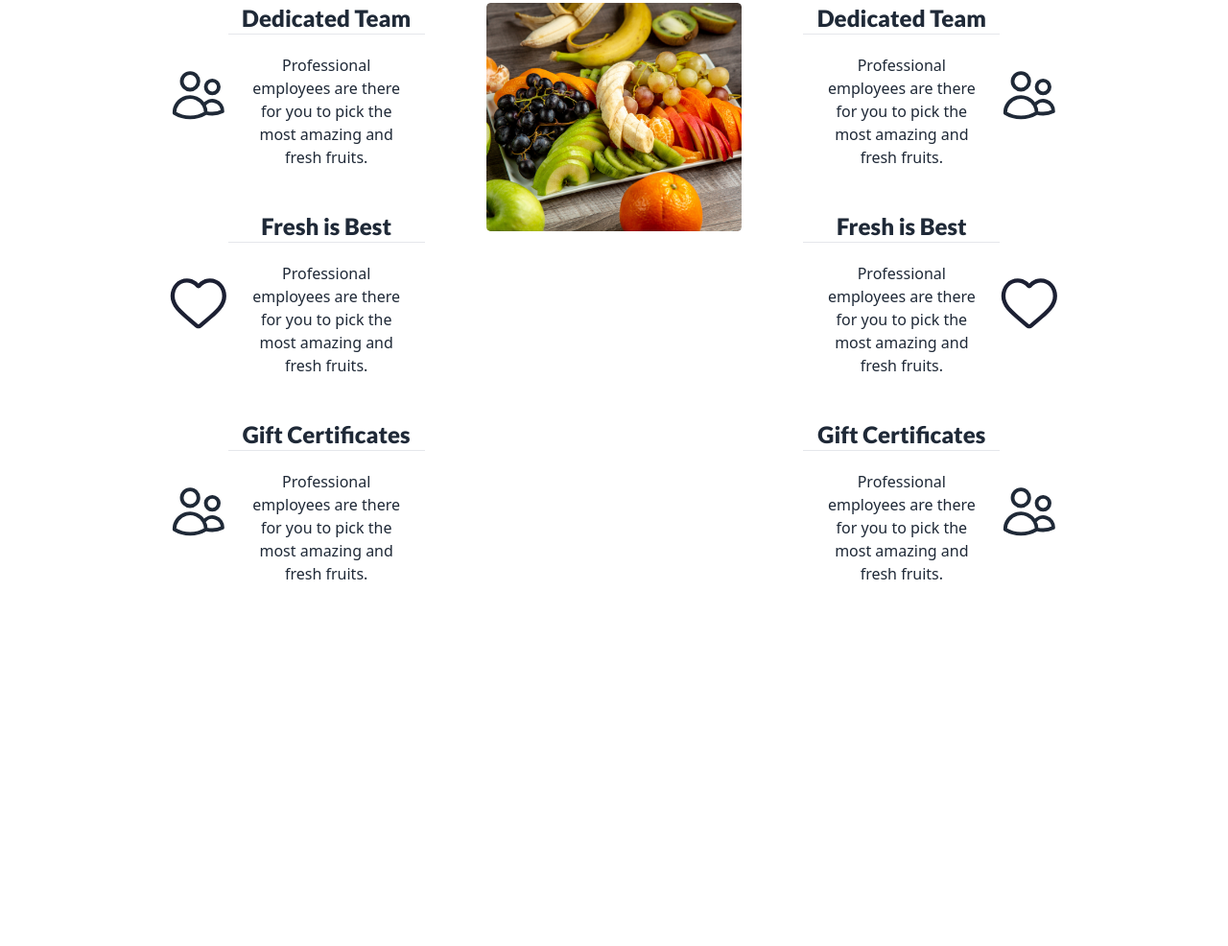
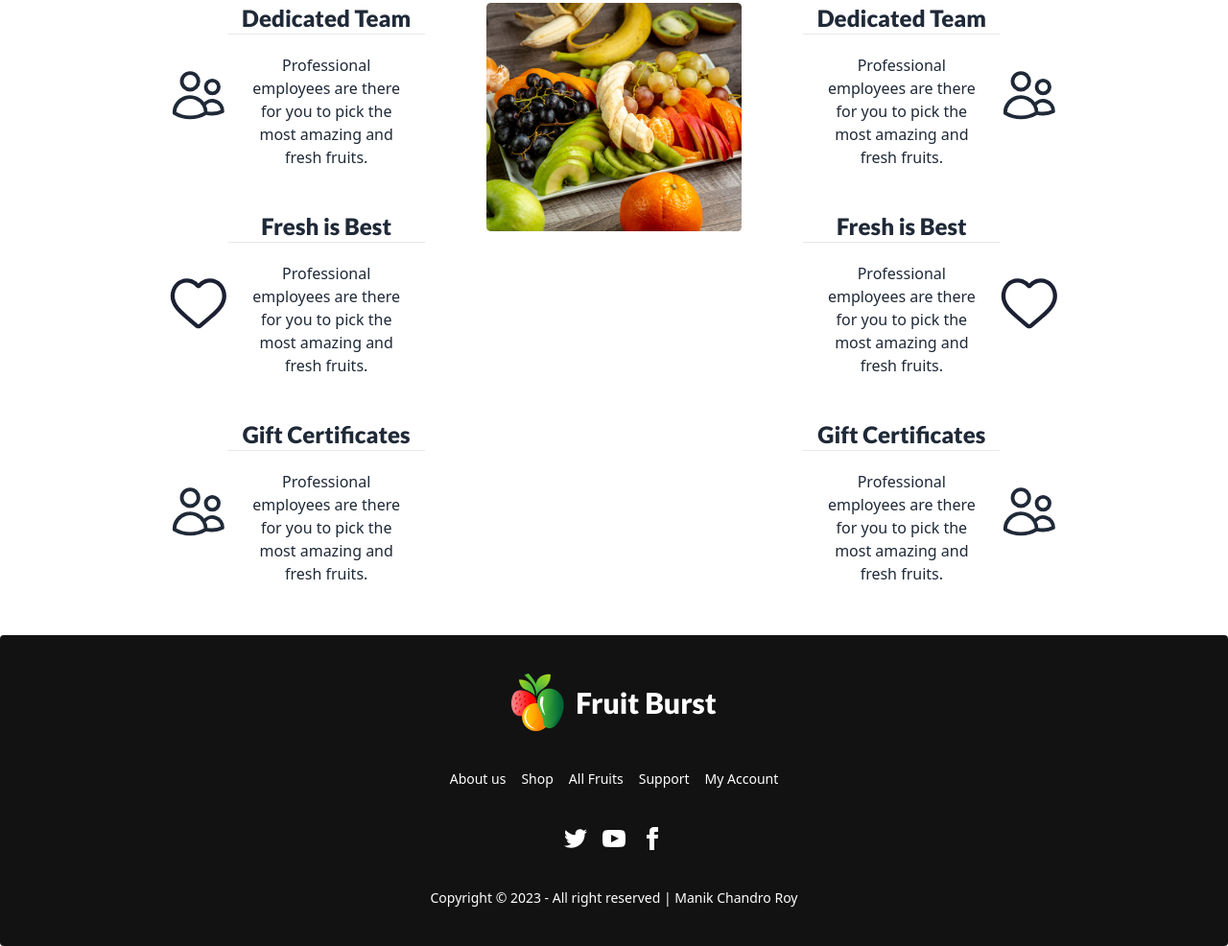
Before and after one commit to manik-roy-tagor/friut-brust-daisyui, a plain HTML site: page index.html in a window 1280 px wide. Shown: the part 2273-3259 px from the top of the page at 96% size. Before the commit the page ends 2935 px from the top, so only its background shows below. Drawn offline with nearby package versions, Linux system fonts and the light colour scheme.

Commit message:
footer added

```diff
--- a/index.html
+++ b/index.html
@@ -493,7 +493,28 @@
         </div>
     </main>
     <footer>
-
+        <footer class="footer footer-center p-10 bg-[#121212] text-white text-base-content rounded">
+            <div class="grid grid-flow-col gap-4">
+                <h3 class="flex justify-center items-center gap-3 text-3xl font-lato font-extrabold"><img src="images/logo.png" alt=""> Fruit Burst</h3>
+                </div>
+            <div class="grid grid-flow-col gap-4">
+              <a class="link link-hover">About us</a>
+              <a class="link link-hover">Shop</a>
+              <a class="link link-hover">All Fruits</a>
+              <a class="link link-hover">Support</a>
+              <a class="link link-hover">My Account</a>
+            </div>
+            <div>
+              <div class="grid grid-flow-col gap-4">
+                <a><svg xmlns="http://www.w3.org/2000/svg" width="24" height="24" viewBox="0 0 24 24" class="fill-current"><path d="M24 4.557c-.883.392-1.832.656-2.828.775 1.017-.609 1.798-1.574 2.165-2.724-.951.564-2.005.974-3.127 1.195-.897-.957-2.178-1.555-3.594-1.555-3.179 0-5.515 2.966-4.797 6.045-4.091-.205-7.719-2.165-10.148-5.144-1.29 2.213-.669 5.108 1.523 6.574-.806-.026-1.566-.247-2.229-.616-.054 2.281 1.581 4.415 3.949 4.89-.693.188-1.452.232-2.224.084.626 1.956 2.444 3.379 4.6 3.419-2.07 1.623-4.678 2.348-7.29 2.04 2.179 1.397 4.768 2.212 7.548 2.212 9.142 0 14.307-7.721 13.995-14.646.962-.695 1.797-1.562 2.457-2.549z"></path></svg></a>
+                <a><svg xmlns="http://www.w3.org/2000/svg" width="24" height="24" viewBox="0 0 24 24" class="fill-current"><path d="M19.615 3.184c-3.604-.246-11.631-.245-15.23 0-3.897.266-4.356 2.62-4.385 8.816.029 6.185.484 8.549 4.385 8.816 3.6.245 11.626.246 15.23 0 3.897-.266 4.356-2.62 4.385-8.816-.029-6.185-.484-8.549-4.385-8.816zm-10.615 12.816v-8l8 3.993-8 4.007z"></path></svg></a>
+                <a><svg xmlns="http://www.w3.org/2000/svg" width="24" height="24" viewBox="0 0 24 24" class="fill-current"><path d="M9 8h-3v4h3v12h5v-12h3.642l.358-4h-4v-1.667c0-.955.192-1.333 1.115-1.333h2.885v-5h-3.808c-3.596 0-5.192 1.583-5.192 4.615v3.385z"></path></svg></a>
+              </div>
+            </div>
+            <div>
+              <p>Copyright © 2023 - All right reserved | Manik Chandro Roy</p>
+            </div>
+          </footer>
     </footer>
 </body>
 
```
